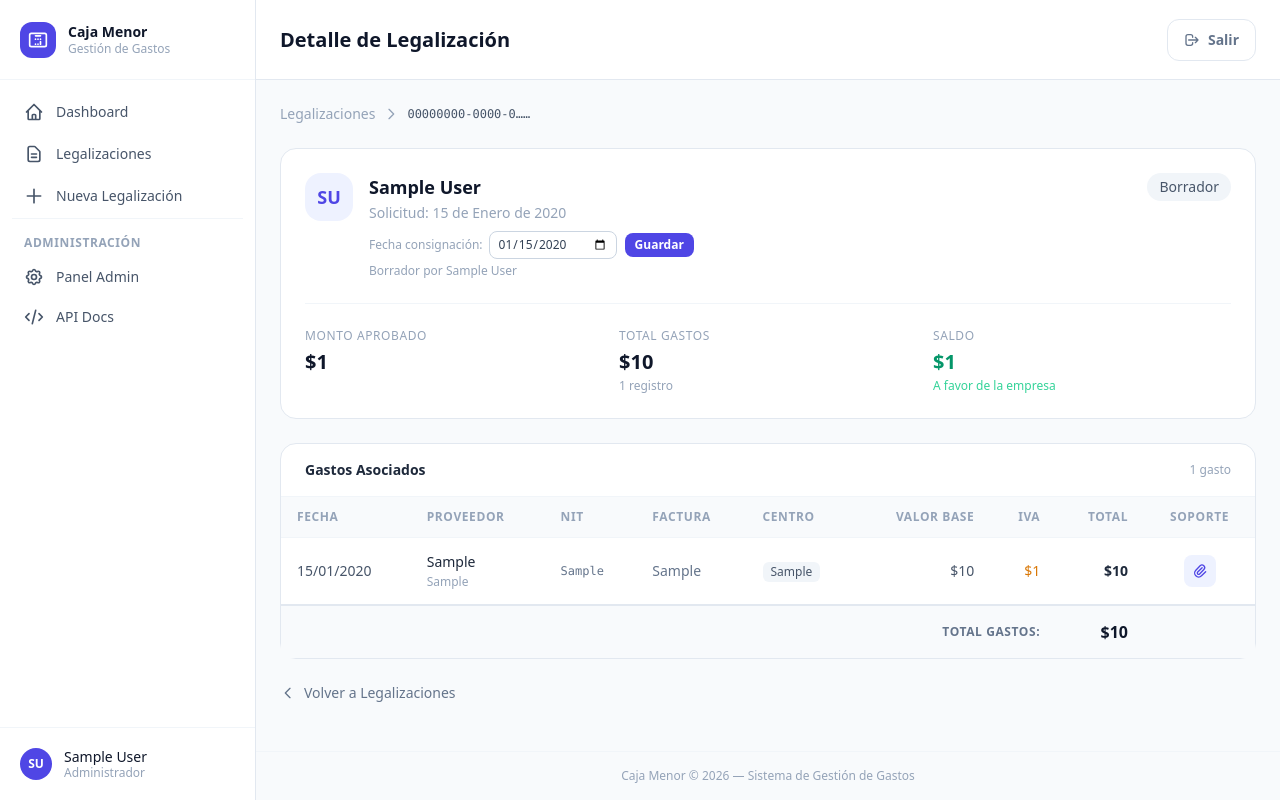
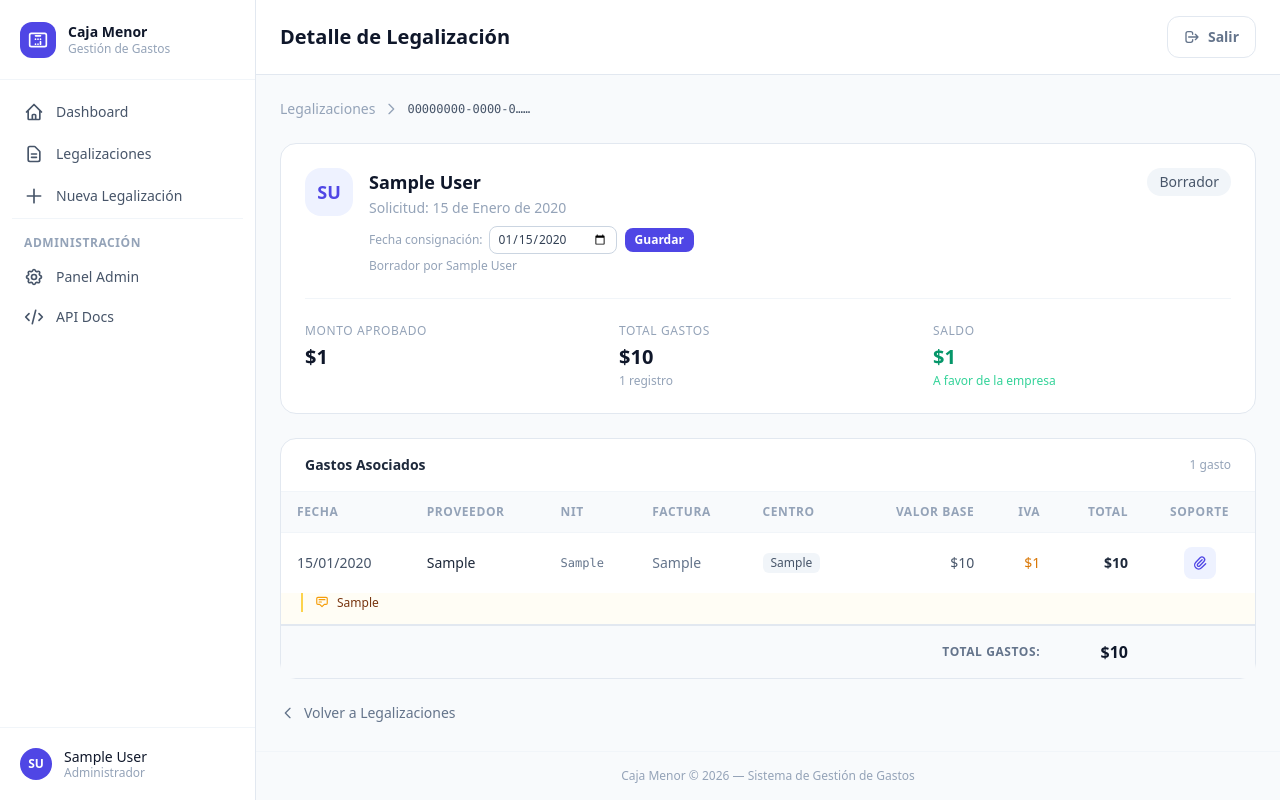
Before and after one commit to sbor301/cajamenor, a Django app: page /legalizaciones/00000000-0000-0000-0000-000000000001/ in a window 1280 px wide. Run offline with Django 5.2, Linux system fonts and the light colour scheme; a user stored in the database is signed in; tables that the repository leaves empty hold one stand-in row (values such as "Sample post"); parts of the project's set-up code (start-up, migrations or seed data) failed here and were passed over; some libraries are stand-ins or nearby versions.

Commit message:
fix(ui): observaciones visibles como sub-fila en detalle de legalización
Las observaciones de cada gasto eran casi invisibles (text-xs text-slate-400
dentro de la columna Proveedor). Ahora se muestran como una sub-fila
dedicada que:
- Se extiende por el ancho completo de la tabla
- Fondo amber sutil para distinguirla visualmente de la fila principal
- Borde izquierdo amber-300 + ícono de comentario como indicador de nota
- Texto text-amber-900 claramente legible
- Solo aparece si el gasto tiene observaciones (no afecta filas sin nota)

Se reemplazó divide-y por border-t manual para controlar los separadores
entre fila principal y su sub-fila de observaciones.

Co-Authored-By: Claude Sonnet 4.6 <noreply@anthropic.com>

```diff
--- a/frontend/templates/legalizaciones/detail.html
+++ b/frontend/templates/legalizaciones/detail.html
@@ -159,15 +159,13 @@
             <th class="text-center px-4 py-3 text-xs font-semibold text-slate-400 uppercase tracking-wider">Soporte</th>
           </tr>
         </thead>
-        <tbody class="divide-y divide-slate-50">
+        <tbody>
           {% for gasto in gastos %}
-          <tr class="hover:bg-slate-50 transition-colors">
+          <!-- Fila principal del gasto -->
+          <tr class="border-t border-slate-100 first:border-t-0 hover:bg-slate-50/70 transition-colors">
             <td class="px-4 py-3.5 text-slate-600 whitespace-nowrap">{{ gasto.fecha|date:"d/m/Y" }}</td>
             <td class="px-4 py-3.5">
               <p class="font-medium text-slate-800">{{ gasto.cliente_proveedor }}</p>
-              {% if gasto.observaciones %}
-              <p class="text-xs text-slate-400 mt-0.5">{{ gasto.observaciones }}</p>
-              {% endif %}
             </td>
             <td class="px-4 py-3.5 text-slate-500 font-mono text-xs whitespace-nowrap">{{ gasto.cedula_nit }}</td>
             <td class="px-4 py-3.5 text-slate-500 whitespace-nowrap">{{ gasto.numero_factura }}</td>
@@ -204,6 +202,20 @@
               {% endif %}
             </td>
           </tr>
+          <!-- Sub-fila de observaciones (solo si existe) -->
+          {% if gasto.observaciones %}
+          <tr class="bg-amber-50/50">
+            <td colspan="9" class="px-4 pb-3 pt-0">
+              <div class="flex items-start gap-2 ml-1 pl-3 border-l-2 border-amber-300">
+                <svg class="w-3.5 h-3.5 text-amber-500 mt-0.5 shrink-0" fill="none" viewBox="0 0 24 24" stroke="currentColor">
+                  <path stroke-linecap="round" stroke-linejoin="round" stroke-width="2"
+                        d="M7 8h10M7 12h4m1 8l-4-4H5a2 2 0 01-2-2V6a2 2 0 012-2h14a2 2 0 012 2v8a2 2 0 01-2 2h-3l-4 4z"/>
+                </svg>
+                <p class="text-xs text-amber-900 leading-relaxed">{{ gasto.observaciones }}</p>
+              </div>
+            </td>
+          </tr>
+          {% endif %}
           {% endfor %}
         </tbody>
         <tfoot>
```
